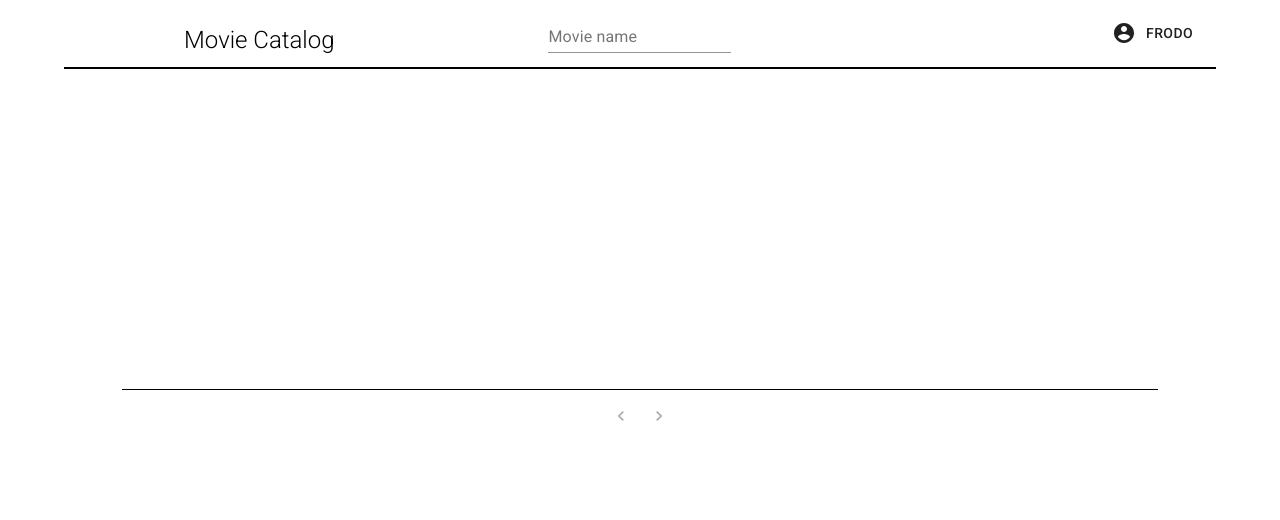
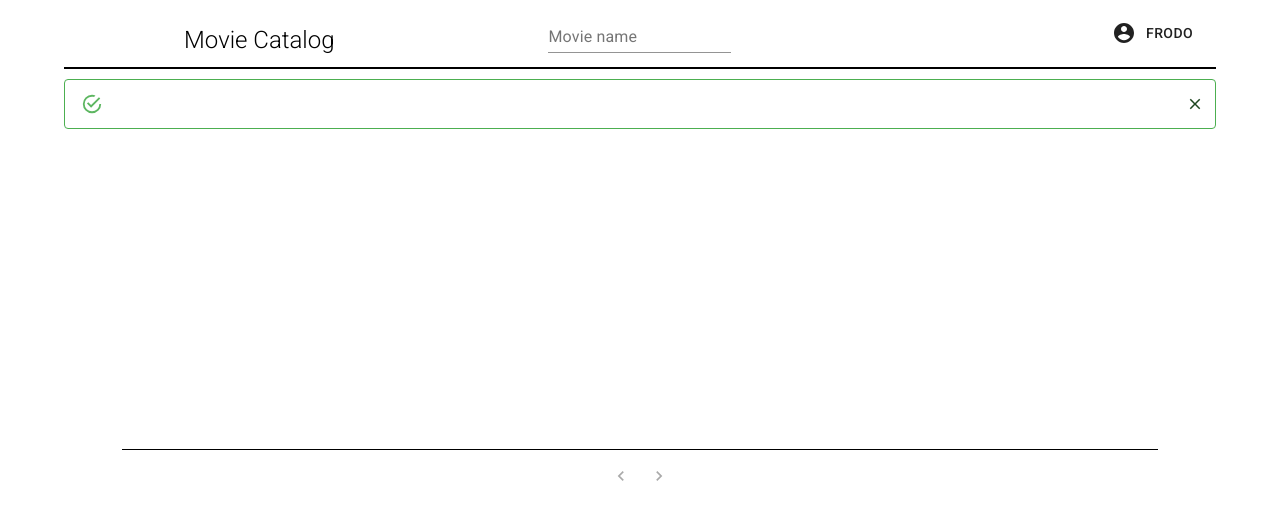
Before and after one commit to jack-guzya/movie-search-react, a React (Create React App) app: page / in a window 1280 px wide. Shown: the top 520 px of the page. Built offline with nearby package versions, Linux system fonts and the light colour scheme.

Commit message:
feat: add alerts to the SearchInfo component

```diff
--- /dev/null
+++ b/src/components/SearchInfo/SearchInfo.module.css
@@ -0,0 +1,3 @@
+.searchInfo {
+  margin-top: 10px;
+}
--- a/src/components/SearchInfo/index.tsx
+++ b/src/components/SearchInfo/index.tsx
@@ -1,11 +1,44 @@
-import React from 'react';
+import React, { useEffect } from 'react';
 import { useSelector } from 'react-redux';
+// Material UI
+import Alert from '@material-ui/lab/Alert';
+import IconButton from '@material-ui/core/IconButton';
+import Collapse from '@material-ui/core/Collapse';
+import CloseIcon from '@material-ui/icons/Close';
+// Reducer
 import { selectors } from '../../reducers/movie';
+// Styles
+import s from './SearchInfo.module.css';
 
 const SearchInfo = () => {
   const message = useSelector(selectors.getMessage);
+  const error = useSelector(selectors.getErrorSearchStatus);
+  const [open, setOpen] = React.useState(true);
 
-  return <div>{message}</div>;
+  useEffect(() => setOpen(true), [message]);
+
+  return (
+    <Collapse className={s.searchInfo} in={open}>
+      <Alert
+        variant="outlined"
+        severity={error ? 'error' : 'success'}
+        action={
+          <IconButton
+            aria-label="close"
+            color="inherit"
+            size="small"
+            onClick={() => {
+              setOpen(false);
+            }}
+          >
+            <CloseIcon fontSize="inherit" />
+          </IconButton>
+        }
+      >
+        {message}
+      </Alert>
+    </Collapse>
+  );
 };
 
 export default SearchInfo;
--- a/src/reducers/movie/actions.ts
+++ b/src/reducers/movie/actions.ts
@@ -17,10 +17,11 @@ export const setServiceStatus = (status: boolean): types.TAction => ({
   },
 });
 
-export const setMessage = (message: string): types.TAction => ({
+export const setMessage = ({ message, isErrorSearch = false }: types.TMessage): types.TAction => ({
   type: types.SET_MESSAGE,
   payload: {
     message,
+    isErrorSearch,
   },
 });
 
--- a/src/reducers/movie/operations.ts
+++ b/src/reducers/movie/operations.ts
@@ -10,7 +10,7 @@ const api = new Api();
 
 export const searchMovie: TThunk<string> = (movieName) => async (dispatch, getState) => {
   if (!movieName) {
-    dispatch(actions.setMessage('Enter a title of a movie'));
+    dispatch(actions.setMessage({ message: 'Enter a title of a movie', isErrorSearch: true }));
     return;
   }
 
--- a/src/reducers/movie/reducer.ts
+++ b/src/reducers/movie/reducer.ts
@@ -8,6 +8,7 @@ const initialState: types.TState = {
   currentPage: null,
   movies: null,
   isLoading: false,
+  isSearchError: false,
 };
 
 const reducer = (state = initialState, action: types.TAction): types.TState => {
@@ -18,6 +19,7 @@ const reducer = (state = initialState, action: types.TAction): types.TState => {
         ...action.payload,
         currentPage: 1,
         isLoading: false,
+        isSearchError: false,
       };
 
     case types.SET_DATA_OF_PAGE:
@@ -33,6 +35,7 @@ const reducer = (state = initialState, action: types.TAction): types.TState => {
         ...state,
         serviceStatus: action.payload.serviceStatus,
         isLoading: false,
+        isSearchError: true,
         message: 'Oops! The server is a little tired. Please try again later!',
       };
 
@@ -41,6 +44,7 @@ const reducer = (state = initialState, action: types.TAction): types.TState => {
         ...state,
         message: action.payload.message,
         isLoading: false,
+        isSearchError: action.payload.isErrorSearch
       };
 
     case types.SET_LOADING_STATUS:
--- a/src/reducers/movie/selectors.ts
+++ b/src/reducers/movie/selectors.ts
@@ -5,3 +5,4 @@ export const getMovies = (state: TAppStateType) => state.movie.movies;
 export const getCurrentPage = (state: TAppStateType) => state.movie.currentPage;
 export const getCountPages = (state: TAppStateType) => state.movie.pages;
 export const getLoadingStatus = (state: TAppStateType) => state.movie.isLoading;
+export const getErrorSearchStatus = (state: TAppStateType) => state.movie.isSearchError;
--- a/src/reducers/movie/types.ts
+++ b/src/reducers/movie/types.ts
@@ -16,6 +16,7 @@ export type TState = {
   serviceStatus: boolean;
   message: string | null;
   isLoading: boolean;
+  isSearchError: boolean;
   currentPage: null | number;
   name: null | string;
   pages: null | number;
@@ -26,12 +27,17 @@ export type TSearchData = {
   name: string;
   pages: number;
   movies: Array<TMovie>;
-  message: string
+  message: string;
 };
 
 export type TPageData = {
   movies: Array<TMovie>;
   page: number;
+};
+
+export type TMessage = {
+  message: string | null;
+  isErrorSearch: boolean;
 };
 
 type TSetSearchMovieData = {
@@ -51,11 +57,9 @@ type TSetServiceStatus = {
   };
 };
 
-type TSetErrorMessage = {
+type TSetMessage = {
   type: typeof SET_MESSAGE;
-  payload: {
-    message: string | null;
-  };
+  payload: TMessage;
 };
 
 type TSetLoadingStatus = {
@@ -68,6 +72,6 @@ type TSetLoadingStatus = {
 export type TAction =
   | TSetSearchMovieData
   | TSetServiceStatus
-  | TSetErrorMessage
+  | TSetMessage
   | TSetLoadingStatus
   | TSetDataOfPage;
--- a/src/reducers/movie/utils.ts
+++ b/src/reducers/movie/utils.ts
@@ -15,7 +15,7 @@ export const handleRequest = async <R>(
     const res = await request();
 
     if (res.data.Error) {
-      dispatch(actions.setMessage(res.data.Error));
+      dispatch(actions.setMessage({ message: res.data.Error, isErrorSearch: true }));
       return;
     }
 
```
